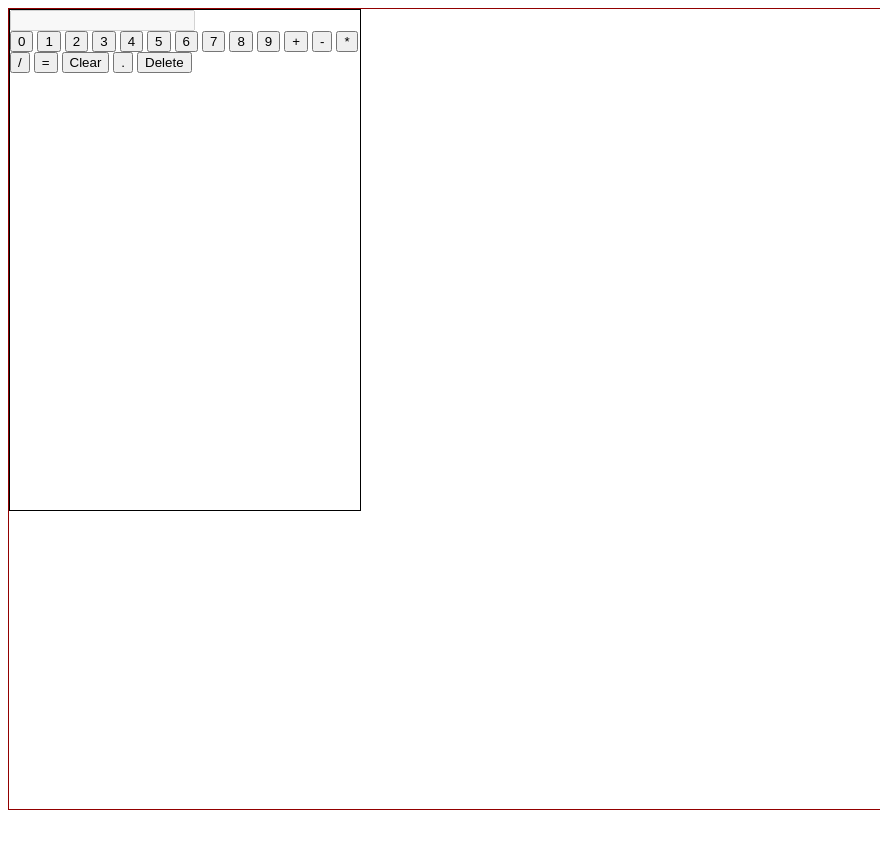
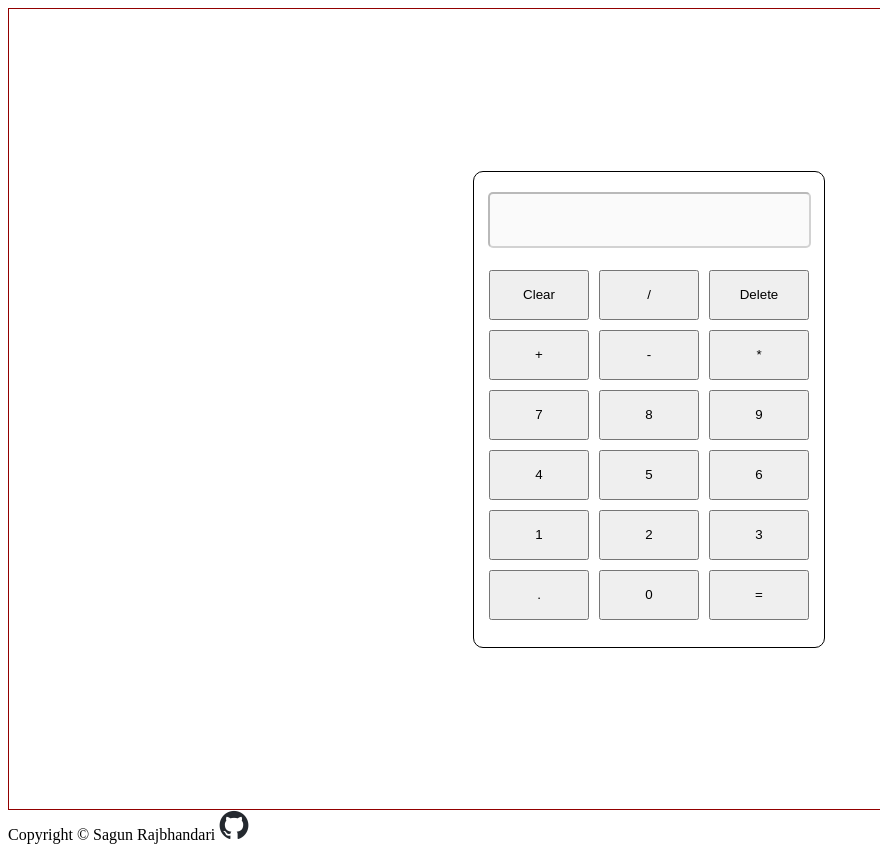
Before and after one commit to sagun-r/Calculator, a plain HTML site: page index.html in a window 1280 px wide. Shown: the whole page, without its empty margins (0-880 px from the left). Before the commit the page ends 818 px from the top, so only its background shows below. Drawn offline with Linux system fonts and the light colour scheme.

Commit message:
finished basic GUI layout and added footer with profile link

```diff
--- a/index.html
+++ b/index.html
@@ -11,27 +11,33 @@
       <div class="calculator-body">
         <input type="text" class="textbox" disabled />
         <div class="buttons">
-          <button class="btn">0</button>
+          <button class="clearBtn">Clear</button>
+          <button class="operBtn">/</button>
+          <button class="deleteBtn">Delete</button>
+          <button class="operBtn">+</button>
+          <button class="operBtn">-</button>
+          <button class="operBtn">*</button>
+          <button class="btn">7</button>
+          <button class="btn">8</button>
+          <button class="btn">9</button>
+          <button class="btn">4</button>
+          <button class="btn">5</button>
+          <button class="btn">6</button>
           <button class="btn">1</button>
           <button class="btn">2</button>
           <button class="btn">3</button>
-          <button class="btn">4</button>
-          <button class="btn">5</button>
-          <button class="btn">6</button>
-          <button class="btn">7</button>
-          <button class="btn">8</button>
-          <button class="btn">9</button>
-          <button class="operBtn">+</button>
-          <button class="operBtn">-</button>
-          <button class="operBtn">*</button>
-          <button class="operBtn">/</button>
+          <button class="decimalBtn">.</button>
+          <button class="btn">0</button>
           <button class="equalBtn">=</button>
-          <button class="clearBtn">Clear</button>
-          <button class="decimalBtn">.</button>
-          <button class="deleteBtn">Delete</button>
         </div>
       </div>
     </div>
+    <footer>
+      Copyright &#169; Sagun Rajbhandari
+      <a href="https://github.com/sagun-r"
+        ><img src="github-mark.png" alt="Github profile"
+      /></a>
+    </footer>
     <script src="script.js"></script>
   </body>
 </html>
--- a/styles.css
+++ b/styles.css
@@ -2,9 +2,51 @@
   height: 100vh;
   width: 100vw;
   border: 1px rgb(146, 0, 0) solid;
+  display: flex;
+  flex-direction: column;
+  justify-content: center;
+  align-items: center;
 }
+
 .calculator-body {
   border: 1px black solid;
-  height: 500px;
+  border-radius: 10px;
+  height: 475px;
   width: 350px;
+  display: flex;
+  flex-direction: column;
+  flex-wrap: wrap;
 }
+
+.buttons {
+  display: flex;
+  flex-wrap: wrap;
+  justify-content: center;
+  align-items: end;
+}
+
+.buttons > button {
+  height: 50px;
+  width: 50px;
+  margin: 5px;
+  flex: 0 0 100px;
+}
+
+.textbox {
+  border-radius: 5px;
+  margin-top: 20px;
+  margin-bottom: 17px;
+  height: 50px;
+  width: 315px;
+  text-align: end;
+  align-self: center;
+  font-size: 200%;
+}
+
+footer {
+}
+
+footer > a > img {
+  align-self: flex-end;
+  height: 30px;
+}
```
Also changed, not shown: github-mark.png (added).
